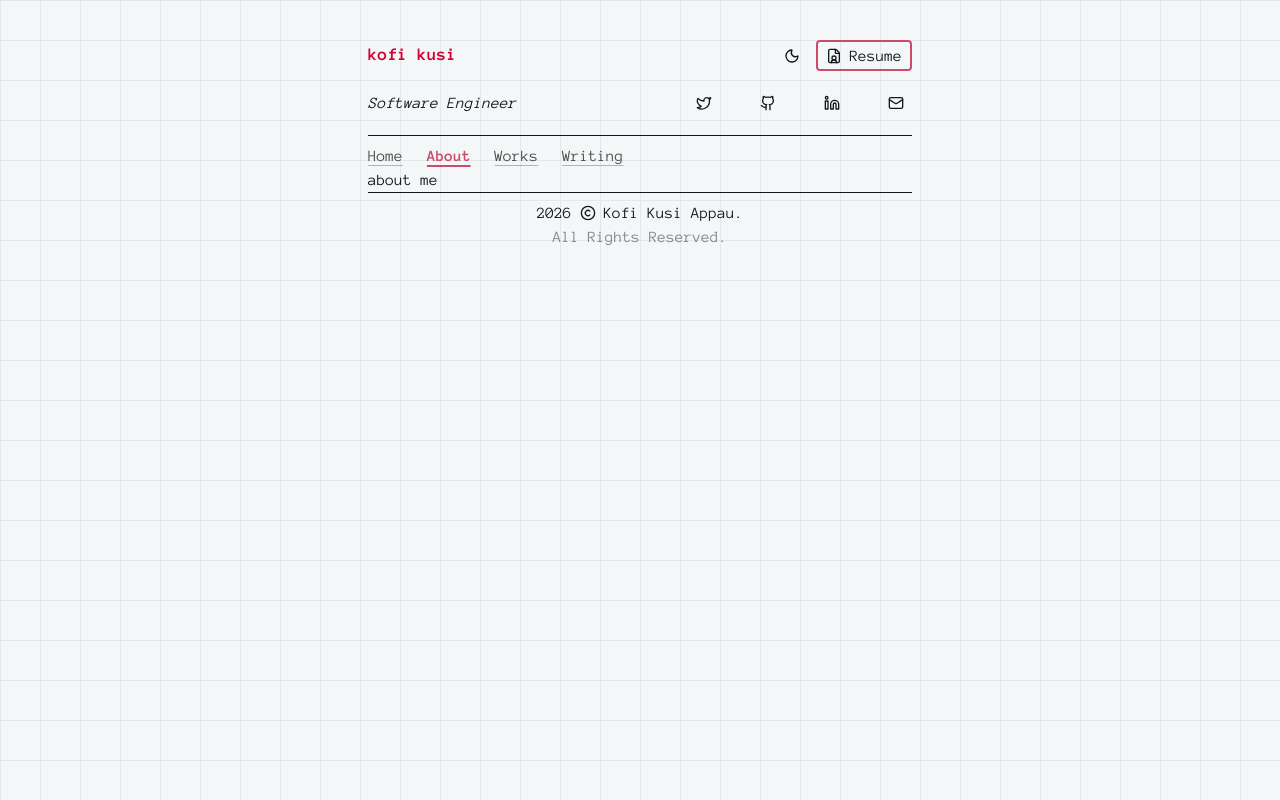
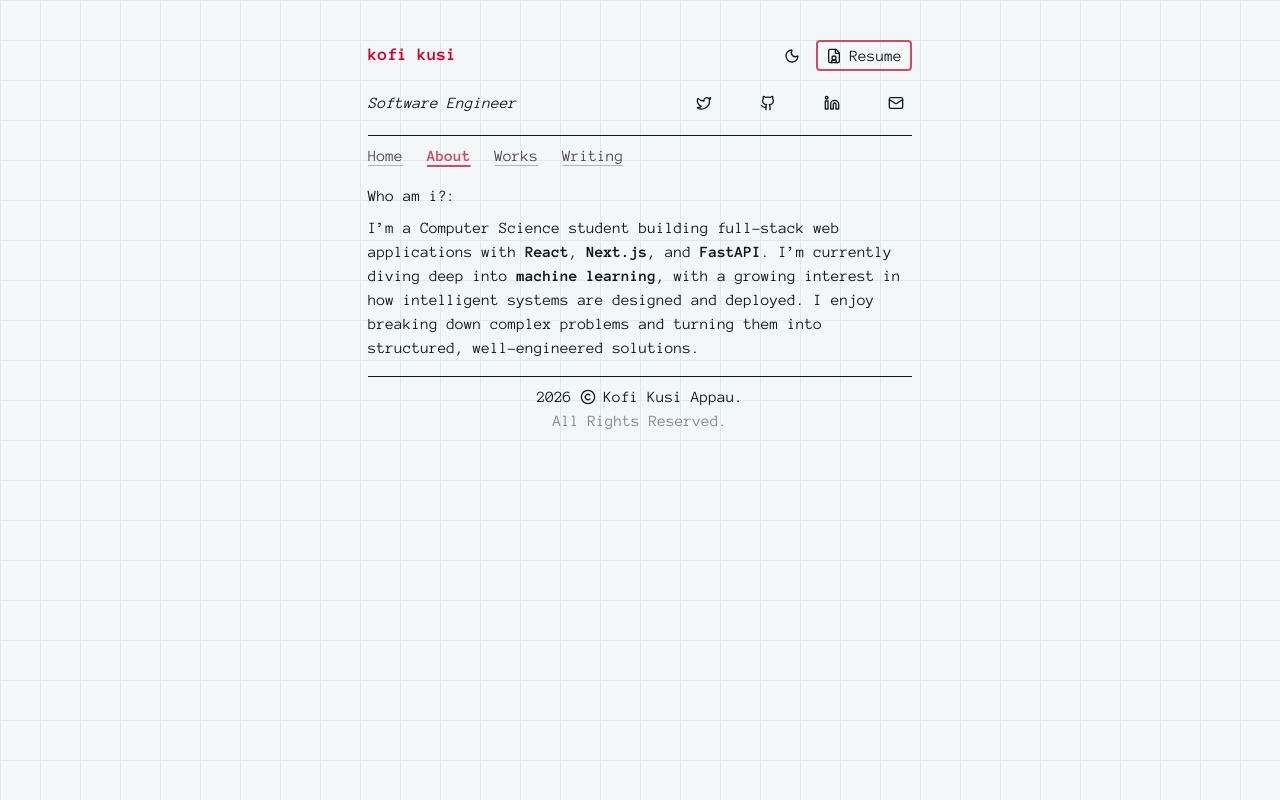
Before and after one commit to kofi-kusi/me-v1, a Next.js app: page /about in a window 1280 px wide. Built offline with nearby package versions, Linux system fonts and the light colour scheme.

Commit message:
Add about me section

```diff
--- a/src/app/about/page.tsx
+++ b/src/app/about/page.tsx
@@ -1,4 +1,5 @@
 import { Metadata } from "next";
+import Me from "@/components/about/me"
 
 export const metadata: Metadata = {
   title: 'About',
@@ -7,5 +8,9 @@ export const metadata: Metadata = {
 }
 
 export default function About() {
-  return <h1>about me</h1>;
+  return (
+    <div className="my-4 flex flex-col gap-4">
+      <Me />
+    </div>
+  );
 }
--- /dev/null
+++ b/src/components/about/me.tsx
@@ -0,0 +1,12 @@
+export default function Me() {
+  return (
+    <section className="transition-all duration-300 hover:translate-x-2">
+      <h1>Who am i?:</h1>
+      <div className="mt-2">
+        <p>
+          I’m a Computer Science student building full-stack web applications with <b>React</b>, <b>Next.js</b>, and <b>FastAPI</b>. I’m currently diving deep into <b>machine learning</b>, with a growing interest in how intelligent systems are designed and deployed. I enjoy breaking down complex problems and turning them into structured, well-engineered solutions.
+        </p>
+      </div>
+    </section>
+  );
+}
```
